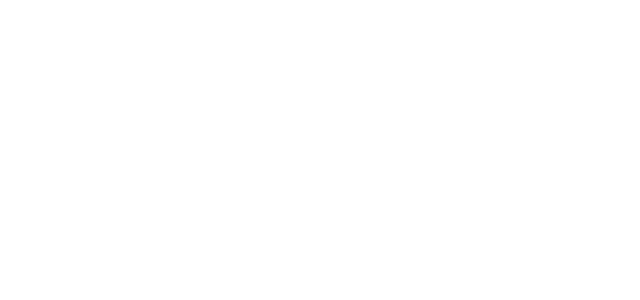
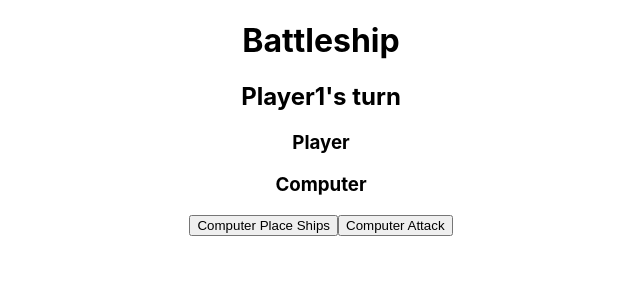
Before and after one commit to JuniorJr4/battleship, a React (Create React App) app: page / in a window 1280 px wide. Before the commit this address had no page. Shown: the top 300 px of the page, without its empty margins (319-959 px from the left). Built offline with nearby package versions, Linux system fonts and the light colour scheme.

Commit message:
finish factories and start game loop and DOM interaction

```diff
--- a/src/App.tsx
+++ b/src/App.tsx
@@ -1,5 +1,6 @@
 import React from "react";
 import { BrowserRouter as Router, Routes, Route } from "react-router-dom";
+import Home from "./components/Home";
 import Battleship from "./components/Battleship";
 import "./App.css";
 
@@ -8,7 +9,7 @@
     <div className="App">
       <Router>
         <Routes>
-          <Route path="/battleship" element={<Battleship />} />
+          <Route path="/" element={<Battleship />} />
         </Routes>
       </Router>
     </div>
--- a/src/components/Battleship.tsx
+++ b/src/components/Battleship.tsx
@@ -1,7 +1,61 @@
+import React, { useState } from "react";
+import Gameboard from "../components/GameBoard";
+import Player from "../components/Player";
+import GameboardComponent from "../components/GameboardComponent"
+
 export default function Battleship() {
-    return (
-        <div className="main">
+  const [playerGameboard, setPlayerGameboard] = useState(
+    new Gameboard({ width: 10, height: 10 })
+  );
+  const [computerGameboard, setComputerGameboard] = useState(
+    new Gameboard({ width: 10, height: 10 })
+  );
+  const [player, setPlayer] = useState(new Player({ name: "Player1" }));
+  const [computerPlayer, setComputerPlayer] = useState(
+    new Player({ name: "Computer" })
+  );
+  const [currentPlayer, setCurrentPlayer] = useState(player);
 
+  function handlePlayerPlaceShip(x: number, y: number) {
+    player.playerPlaceShip(
+      playerGameboard,
+      playerGameboard.ships[0],
+      x,
+      y,
+      true
+    );
+  }
+
+  function handleComputerPlaceShips() {
+    computerGameboard.placeAllShipsRandomly();
+  }
+
+  function handleComputerAttack() {
+    computerPlayer.computerRandomAttack(
+      computerGameboard,
+      computerPlayer.computerMoves
+    );
+  }
+
+  return (
+    <div>
+      <h1>Battleship</h1>
+      <h2>{currentPlayer.name}'s turn</h2>
+
+        <div className="gameboards">
+
+          <div className="player-gameboard"></div>
+          <h3>Player</h3>
+          <GameboardComponent gameboard={playerGameboard} />
+
+
+          <div className="computer-gameboard"></div>
+          <h3>Computer</h3>
+          <GameboardComponent gameboard={computerGameboard} />
         </div>
-    );
+
+      <button onClick={handleComputerPlaceShips}>Computer Place Ships</button>
+      <button onClick={handleComputerAttack}>Computer Attack</button>
+    </div>
+  );
 }
--- a/src/components/GameBoard.tsx
+++ b/src/components/GameBoard.tsx
@@ -15,10 +15,18 @@
   constructor(props: GameBoardProps) {
     this.width = props.width ?? 10;
     this.height = props.height ?? 10;
-    this.ships = [];
+    this.ships = [
+      { name: "Carrier", length: 5 },
+      { name: "Battleship", length: 4 },
+      { name: "Cruiser", length: 3 },
+      { name: "Submarine", length: 3 },
+      { name: "Destroyer", length: 2 },
+    ].map((props) => new Ship(props));
     this.missedAttacks = [];
     this.allSunk = false;
   }
+
+
   // still needed?
   getShipLocations(): [number, number][][] {
     return this.ships.map((ship) => ship.location);
@@ -60,6 +68,7 @@
       !this.isOutOfBounds(positions)
     ) {
       newShip.setLocation(positions);
+      // need to fix as ships are predefined
       this.ships.push(newShip);
       return true;
     }
@@ -88,12 +97,13 @@
   }
 
   placeAllShipsRandomly() {
-    const carrier = new Ship({ length: 5 });
-    const battleship = new Ship({ length: 4 });
-    const cruiser = new Ship({ length: 3 });
-    const submarine = new Ship({ length: 3 });
-    const destroyer = new Ship({ length: 2 });
-    this.ships.push(carrier, battleship, cruiser, submarine, destroyer);
+    // need to fix as ships are predefined
+    // const carrier = new Ship({ length: 5 });
+    // const battleship = new Ship({ length: 4 });
+    // const cruiser = new Ship({ length: 3 });
+    // const submarine = new Ship({ length: 3 });
+    // const destroyer = new Ship({ length: 2 });
+    // this.ships.push(carrier, battleship, cruiser, submarine, destroyer);
 
     for (const ship of this.ships) {
       let isPlaced = false;
--- /dev/null
+++ b/src/components/GameboardComponent.tsx
@@ -0,0 +1,25 @@
+import React from "react";
+import Gameboard from "./GameBoard";
+
+interface Props {
+  gameboard: Gameboard;
+}
+
+export default function GameboardComponent({ gameboard }: Props) {
+  const rows: JSX.Element[] = [];
+  if (gameboard.height > 0 && gameboard.width > 0) {
+    for (let i = 0; i < gameboard.height; i++) {
+      const cells: JSX.Element[] = [];
+      for (let j = 0; j < gameboard.width; j++) {
+        cells.push(<div key={j} className="cell"></div>);
+      }
+      rows.push(
+        <div key={i} className="row">
+          {cells}
+        </div>
+      );
+    }
+  }
+
+  return <div className="gameboard">{rows}</div>;
+}
--- /dev/null
+++ b/src/components/Home.tsx
@@ -0,0 +1,7 @@
+export default function Home() {
+    return (
+        <div className="main">
+            Home
+        </div>
+    );
+}
--- a/src/components/Ship.tsx
+++ b/src/components/Ship.tsx
@@ -1,5 +1,6 @@
 //Define Ship interface to be used in Ship component
 export interface ShipProps {
+  name?: string;
   length: number;
 }
 
@@ -14,16 +15,16 @@
     this.length = props.length;
     this.hits = new Array(props.length).fill(0);
     this.isSunk = false;
-    this.name = "";
+    this.name = props.name ?? "";
     this.location = [];
   }
 
   setLocation(location: [number, number][]) {
-    this.location = location
+    this.location = location;
   }
-
+  // not needed?
   getLocation(index: number) {
-    return { x: this.location[index][0], y: this.location[index][1]}
+    return { x: this.location[index][0], y: this.location[index][1] };
   }
 
   hit(position: number) {
```
Also changed, not shown: 2 other files (tests, documents, lock files or other folders).
